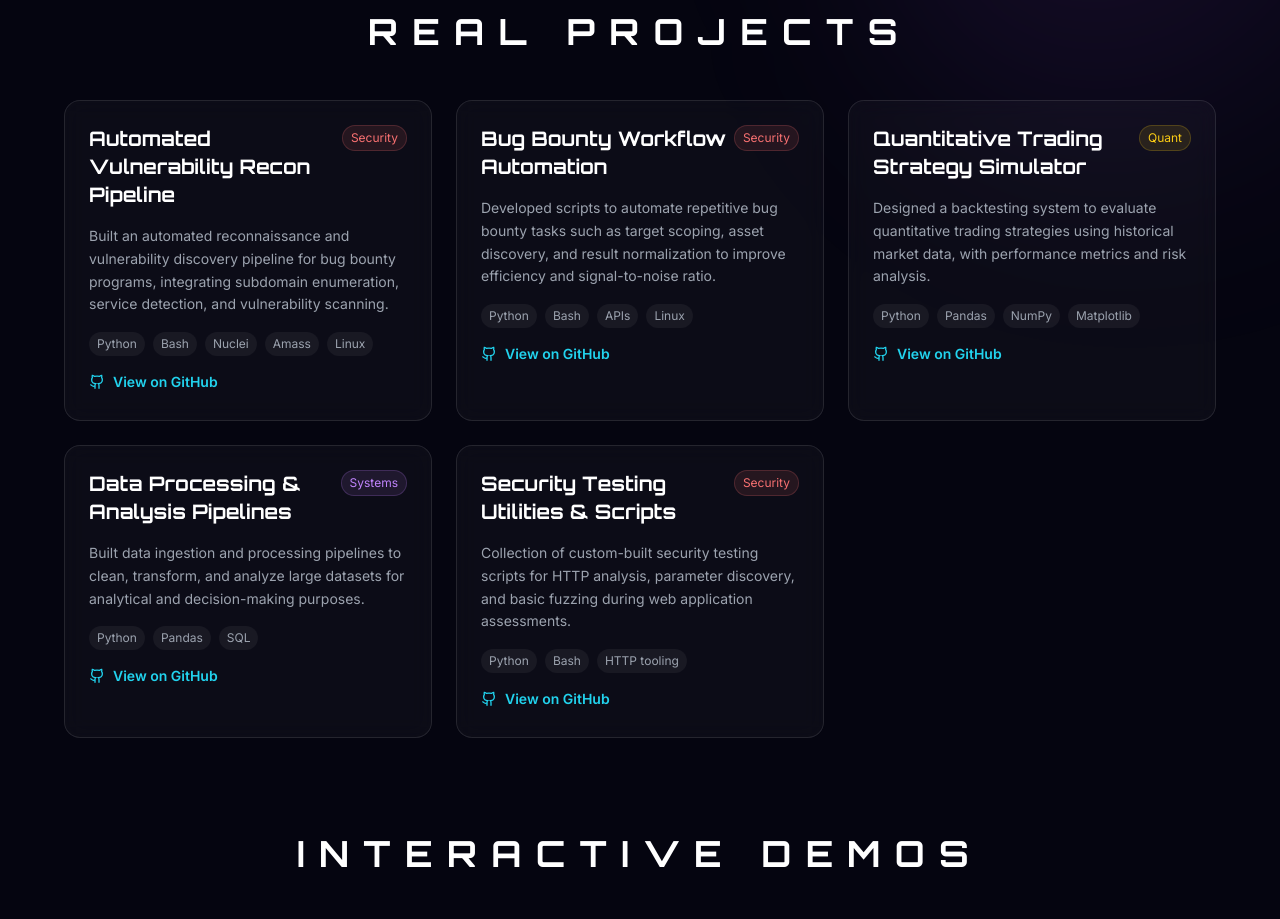
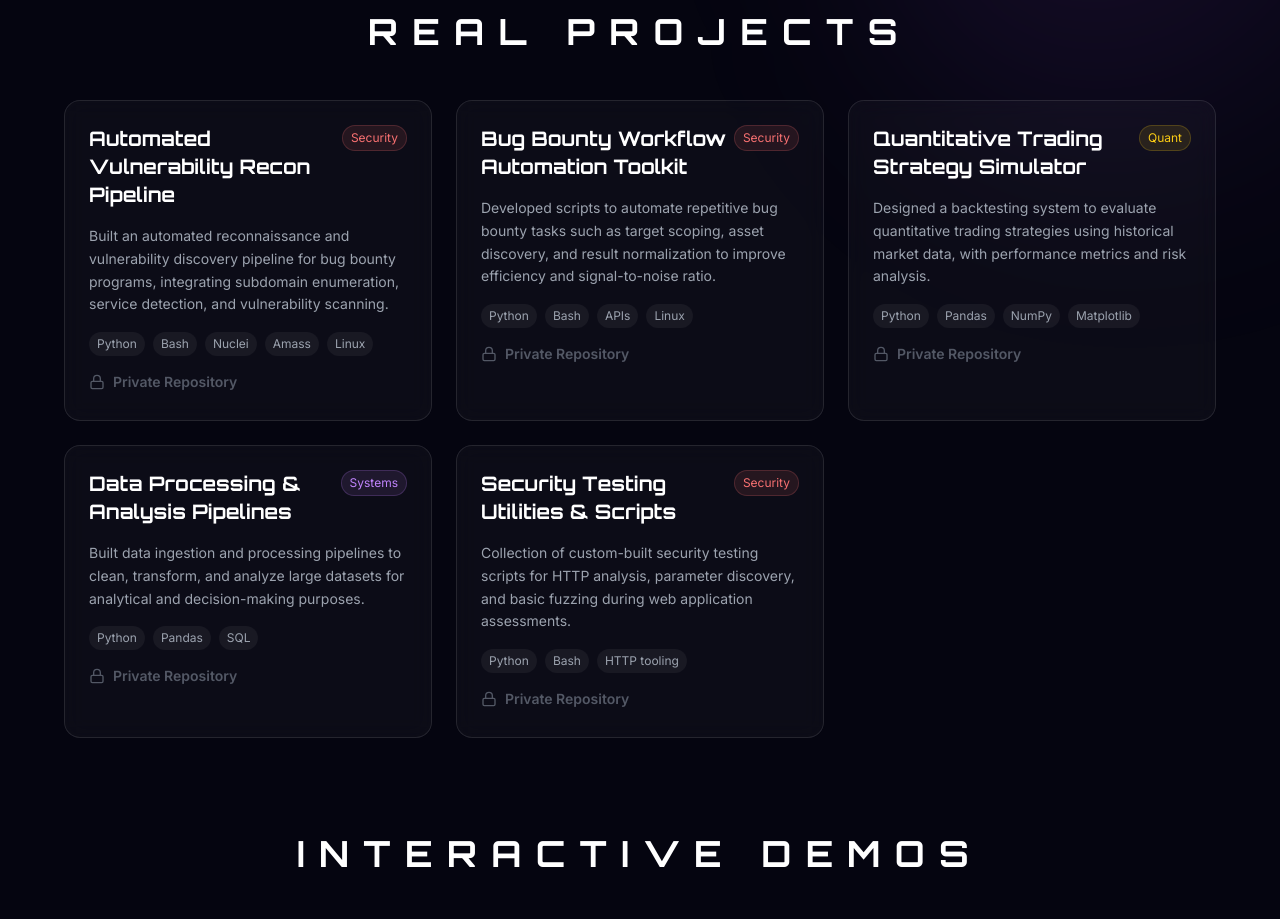
Before and after one commit to Devops-Operator/mark-portfolio, a website built with Vite: page index.html in a window 1280 px wide. Shown: the part 800-1719 px from the top of the page. Built offline with nearby package versions, Linux system fonts and the light colour scheme.

Commit message:
Fix project cards and remove broken GitHub links

```diff
--- a/index.html
+++ b/index.html
@@ -256,23 +256,21 @@
               <span class="px-2 py-1 text-xs rounded-full bg-white/5 text-gray-400">Amass</span>
               <span class="px-2 py-1 text-xs rounded-full bg-white/5 text-gray-400">Linux</span>
             </div>
-            <a href="https://github.com/Devops-Operator/vuln-recon-pipeline"
-              class="text-cyan-400 hover:text-cyan-300 text-sm font-semibold inline-flex items-center gap-2">
+            <div
+              class="text-gray-500 text-sm font-semibold inline-flex items-center gap-2 cursor-not-allowed opacity-75">
               <svg xmlns="http://www.w3.org/2000/svg" width="16" height="16" viewBox="0 0 24 24" fill="none"
                 stroke="currentColor" stroke-width="2">
-                <path
-                  d="M15 22v-4a4.8 4.8 0 0 0-1-3.5c3 0 6-2 6-5.5.08-1.25-.27-2.48-1-3.5.28-1.15.28-2.35 0-3.5 0 0-1 0-3 1.5-2.64-.5-5.36-.5-8 0C6 2 5 2 5 2c-.3 1.15-.3 2.35 0 3.5A5.403 5.403 0 0 0 4 9c0 3.5 3 5.5 6 5.5-.39.49-.68 1.05-.85 1.65-.17.6-.22 1.23-.15 1.85v4">
-                </path>
-                <path d="M9 18c-4.51 2-5-2-7-2"></path>
+                <rect x="3" y="11" width="18" height="11" rx="2" ry="2"></rect>
+                <path d="M7 11V7a5 5 0 0 1 10 0v4"></path>
               </svg>
-              View on GitHub
-            </a>
+              Private Repository
+            </div>
           </div>
 
           <!-- Project 2: Bug Bounty Workflow Automation -->
           <div class="project-card p-6 rounded-2xl">
             <div class="flex items-start justify-between mb-4">
-              <h3 class="text-xl font-bold text-white">Bug Bounty Workflow Automation</h3>
+              <h3 class="text-xl font-bold text-white">Bug Bounty Workflow Automation Toolkit</h3>
               <span
                 class="px-2 py-1 text-xs rounded-full bg-red-400/10 text-red-400 border border-red-400/20">Security</span>
             </div>
@@ -286,17 +284,15 @@
               <span class="px-2 py-1 text-xs rounded-full bg-white/5 text-gray-400">APIs</span>
               <span class="px-2 py-1 text-xs rounded-full bg-white/5 text-gray-400">Linux</span>
             </div>
-            <a href="https://github.com/Devops-Operator/bug-bounty-toolkit"
-              class="text-cyan-400 hover:text-cyan-300 text-sm font-semibold inline-flex items-center gap-2">
+            <div
+              class="text-gray-500 text-sm font-semibold inline-flex items-center gap-2 cursor-not-allowed opacity-75">
               <svg xmlns="http://www.w3.org/2000/svg" width="16" height="16" viewBox="0 0 24 24" fill="none"
                 stroke="currentColor" stroke-width="2">
-                <path
-                  d="M15 22v-4a4.8 4.8 0 0 0-1-3.5c3 0 6-2 6-5.5.08-1.25-.27-2.48-1-3.5.28-1.15.28-2.35 0-3.5 0 0-1 0-3 1.5-2.64-.5-5.36-.5-8 0C6 2 5 2 5 2c-.3 1.15-.3 2.35 0 3.5A5.403 5.403 0 0 0 4 9c0 3.5 3 5.5 6 5.5-.39.49-.68 1.05-.85 1.65-.17.6-.22 1.23-.15 1.85v4">
-                </path>
-                <path d="M9 18c-4.51 2-5-2-7-2"></path>
+                <rect x="3" y="11" width="18" height="11" rx="2" ry="2"></rect>
+                <path d="M7 11V7a5 5 0 0 1 10 0v4"></path>
               </svg>
-              View on GitHub
-            </a>
+              Private Repository
+            </div>
           </div>
 
           <!-- Project 3: Quantitative Trading Strategy Simulator -->
@@ -316,17 +312,15 @@
               <span class="px-2 py-1 text-xs rounded-full bg-white/5 text-gray-400">NumPy</span>
               <span class="px-2 py-1 text-xs rounded-full bg-white/5 text-gray-400">Matplotlib</span>
             </div>
-            <a href="https://github.com/Devops-Operator/quant-strategy-sim"
-              class="text-cyan-400 hover:text-cyan-300 text-sm font-semibold inline-flex items-center gap-2">
+            <div
+              class="text-gray-500 text-sm font-semibold inline-flex items-center gap-2 cursor-not-allowed opacity-75">
               <svg xmlns="http://www.w3.org/2000/svg" width="16" height="16" viewBox="0 0 24 24" fill="none"
                 stroke="currentColor" stroke-width="2">
-                <path
-                  d="M15 22v-4a4.8 4.8 0 0 0-1-3.5c3 0 6-2 6-5.5.08-1.25-.27-2.48-1-3.5.28-1.15.28-2.35 0-3.5 0 0-1 0-3 1.5-2.64-.5-5.36-.5-8 0C6 2 5 2 5 2c-.3 1.15-.3 2.35 0 3.5A5.403 5.403 0 0 0 4 9c0 3.5 3 5.5 6 5.5-.39.49-.68 1.05-.85 1.65-.17.6-.22 1.23-.15 1.85v4">
-                </path>
-                <path d="M9 18c-4.51 2-5-2-7-2"></path>
+                <rect x="3" y="11" width="18" height="11" rx="2" ry="2"></rect>
+                <path d="M7 11V7a5 5 0 0 1 10 0v4"></path>
               </svg>
-              View on GitHub
-            </a>
+              Private Repository
+            </div>
           </div>
 
           <!-- Project 4: Data Processing & Analysis Pipelines -->
@@ -345,17 +339,15 @@
               <span class="px-2 py-1 text-xs rounded-full bg-white/5 text-gray-400">Pandas</span>
               <span class="px-2 py-1 text-xs rounded-full bg-white/5 text-gray-400">SQL</span>
             </div>
-            <a href="https://github.com/Devops-Operator/data-processing-pipeline"
-              class="text-cyan-400 hover:text-cyan-300 text-sm font-semibold inline-flex items-center gap-2">
+            <div
+              class="text-gray-500 text-sm font-semibold inline-flex items-center gap-2 cursor-not-allowed opacity-75">
               <svg xmlns="http://www.w3.org/2000/svg" width="16" height="16" viewBox="0 0 24 24" fill="none"
                 stroke="currentColor" stroke-width="2">
-                <path
-                  d="M15 22v-4a4.8 4.8 0 0 0-1-3.5c3 0 6-2 6-5.5.08-1.25-.27-2.48-1-3.5.28-1.15.28-2.35 0-3.5 0 0-1 0-3 1.5-2.64-.5-5.36-.5-8 0C6 2 5 2 5 2c-.3 1.15-.3 2.35 0 3.5A5.403 5.403 0 0 0 4 9c0 3.5 3 5.5 6 5.5-.39.49-.68 1.05-.85 1.65-.17.6-.22 1.23-.15 1.85v4">
-                </path>
-                <path d="M9 18c-4.51 2-5-2-7-2"></path>
+                <rect x="3" y="11" width="18" height="11" rx="2" ry="2"></rect>
+                <path d="M7 11V7a5 5 0 0 1 10 0v4"></path>
               </svg>
-              View on GitHub
-            </a>
+              Private Repository
+            </div>
           </div>
 
           <!-- Project 5: Security Testing Utilities -->
@@ -374,17 +366,15 @@
               <span class="px-2 py-1 text-xs rounded-full bg-white/5 text-gray-400">Bash</span>
               <span class="px-2 py-1 text-xs rounded-full bg-white/5 text-gray-400">HTTP tooling</span>
             </div>
-            <a href="https://github.com/Devops-Operator/sec-testing-scripts"
-              class="text-cyan-400 hover:text-cyan-300 text-sm font-semibold inline-flex items-center gap-2">
+            <div
+              class="text-gray-500 text-sm font-semibold inline-flex items-center gap-2 cursor-not-allowed opacity-75">
               <svg xmlns="http://www.w3.org/2000/svg" width="16" height="16" viewBox="0 0 24 24" fill="none"
                 stroke="currentColor" stroke-width="2">
-                <path
-                  d="M15 22v-4a4.8 4.8 0 0 0-1-3.5c3 0 6-2 6-5.5.08-1.25-.27-2.48-1-3.5.28-1.15.28-2.35 0-3.5 0 0-1 0-3 1.5-2.64-.5-5.36-.5-8 0C6 2 5 2 5 2c-.3 1.15-.3 2.35 0 3.5A5.403 5.403 0 0 0 4 9c0 3.5 3 5.5 6 5.5-.39.49-.68 1.05-.85 1.65-.17.6-.22 1.23-.15 1.85v4">
-                </path>
-                <path d="M9 18c-4.51 2-5-2-7-2"></path>
+                <rect x="3" y="11" width="18" height="11" rx="2" ry="2"></rect>
+                <path d="M7 11V7a5 5 0 0 1 10 0v4"></path>
               </svg>
-              View on GitHub
-            </a>
+              Private Repository
+            </div>
           </div>
 
         </div>
```
